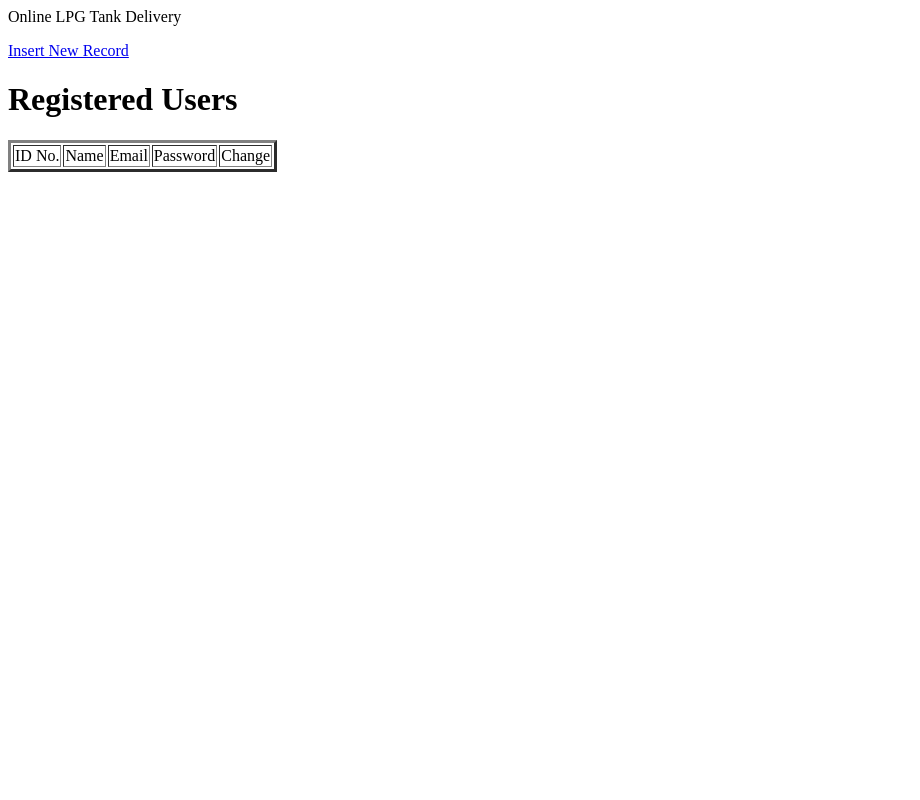
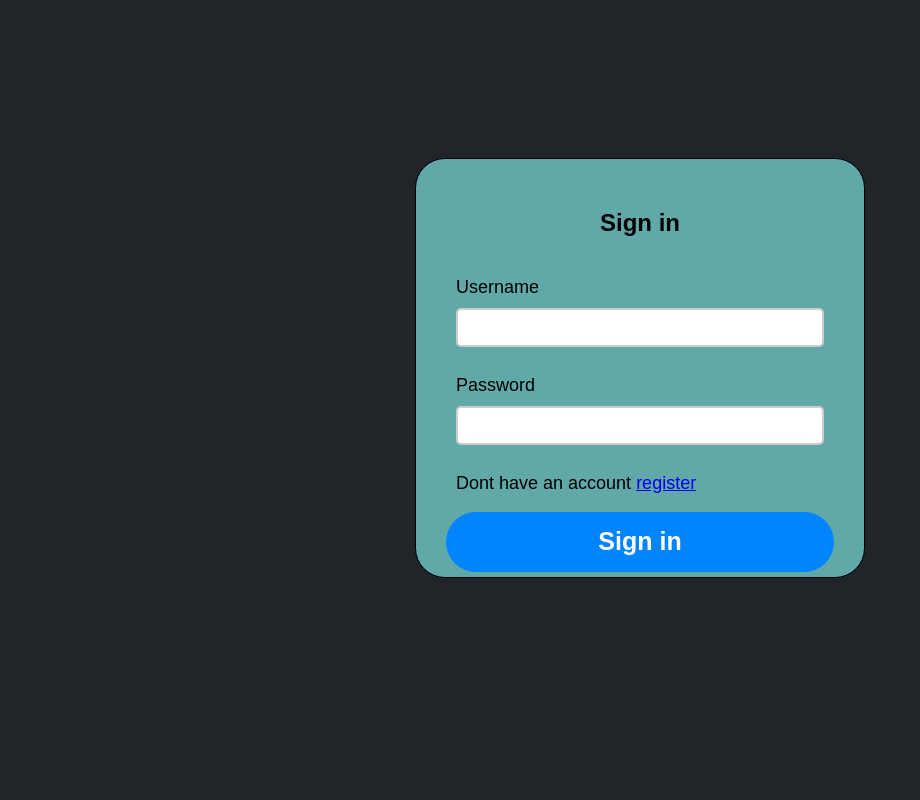
Before and after one commit to MarkCbagbag/LPG-online-delivery, a PHP site: page / in a window 1280 px wide. Shown: the whole page, without its empty margins (0-920 px from the left). Run offline with PHP 8.4, Linux system fonts and the light colour scheme; data that the repository does not hold is empty; some libraries are stand-ins or nearby versions.

Commit message:
Add files via upload

```diff
--- a/connect.php
+++ b/connect.php
@@ -8,6 +8,6 @@ if (mysqli_connect_errno()) {
     echo "Failed to connect to MySQL Server" .
     mysqli_connect_errno();
 } else {
-    echo "Online LPG Tank Delivery";
+    echo "";
 }
 ?>
--- a/index.php
+++ b/index.php
@@ -10,49 +10,29 @@ $result = mysqli_query($connection, 'SELECT * FROM user');
 // these are record inside MYSQL
 ?>
 
-<html>
-
-<head>
-    <title>User Accounts</title>
-</head>
-
-<body>
-    <!-- this is the destination for inserting record -->
-    <p><a href="add_user.php">Insert New Record</a></p>
-    <h1>Registered Users</h1>
-
-    <table border="3">
-        <!-- this is the title of the records -->
-        <thead style "text-center">
-            <tr>
-                <td>ID No.</td>
-                <td>Name</td>
-                <td>Email</td>
-                <td>Password</td>
-                <td>Change</td>
-            </tr>
-        </thead>
 
 
-        <?php
-            // these are record inside MYSQL
+<!DOCTYPE html>
+<html lang="en">
+<head>
+    <meta charset="UTF-8">
+    <meta name="viewport" content="width=device-width, initial-scale=1.0">
+    <title>Sign in</title>
+    <link rel="stylesheet" type="text/css" href="style.css">
+    <link rel="stylesheet" href="path/to/font-awesome/css/font-awesome.min.css">
 
-            while($row = mysqli_fetch_array($result) )
-            {
-
-        ?>
-
-        <tr>
-            <td><?php echo $row['user_id']; ?>
-            <td><?php echo $row['user_name']; ?>
-            <td><?php echo $row['user_email']; ?>
-            <td><?php echo $row['user_password']; ?>
-            <td><a href="edit.php?user_id=<?php echo $row ["user_id"]; ?>">Edit</a></td>
-            <td><a href="delete.php?user_id=<?php echo $row ["user_id"]; ?>">Delete</a></td>
-        </tr>
-        <?php } ?>
-
-    </table>
+</head>
+<body>
+    <form action="login.php" method="post">
+    <h2>Sign in</h2>
+        <label>Username</label>
+        <input type="text" name="uname" autocomplet="off" required><br>
+        <label>Password</label>
+        <input type="Password" name="Password" autocomplet="off" required><br>
+        <label> Dont have an account
+            <a href="#"> register</a>
+        </label><br><br>
+        <button type="submit">Sign in</button>
+    </form>
 </body>
-
 </html>
--- /dev/null
+++ b/style.css
@@ -0,0 +1,65 @@
+body{
+
+    background-color: #212529;
+    display: flex;
+    justify-content: center;
+    align-items: center;
+    height: 90vh
+
+}
+
+*{
+    font-family: sans-serif;
+    box-sizing: border-box;
+}
+
+form{
+    width: 450px;
+    height: 420px;
+    padding: 30px;
+    justify-content: center;
+    flex-direction: column;
+    border: 1px solid black;
+    border-radius: 30px;
+    backdrop-filter: blur(10px);
+    background-color: rgb(97, 168, 168);
+
+}
+
+h2{
+    text-align: center;
+    margin-bottom: 40px;
+}
+
+input{
+    display: block;
+    border: 2px solid #ccc;
+    width: 95%;
+    padding: 10px;
+    margin: 10px auto;
+    border-radius: 5px;
+}
+
+label{
+    color: #000000;
+    font-size: 18px;
+    padding: 10px;
+}
+
+button{
+    width: 100%;
+    height: 60px;
+    border-radius: 30px;
+    border: none;
+    outline: none;
+    font-size: 25px;
+    font-weight: 600;
+    background-color: #0085FF;
+    color: #ffffff;
+}
+button:active {
+    font-size: 30px;
+}
+button:hover{
+    opacity: .7;
+}
```
Also changed, not shown: login.php (added).
